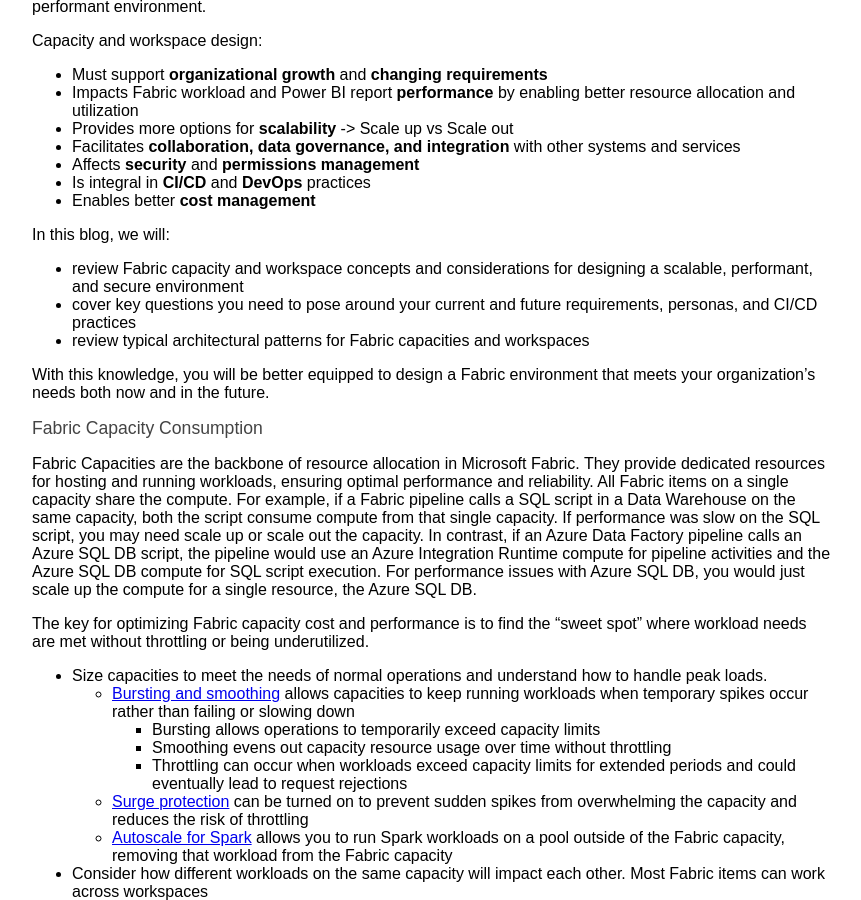
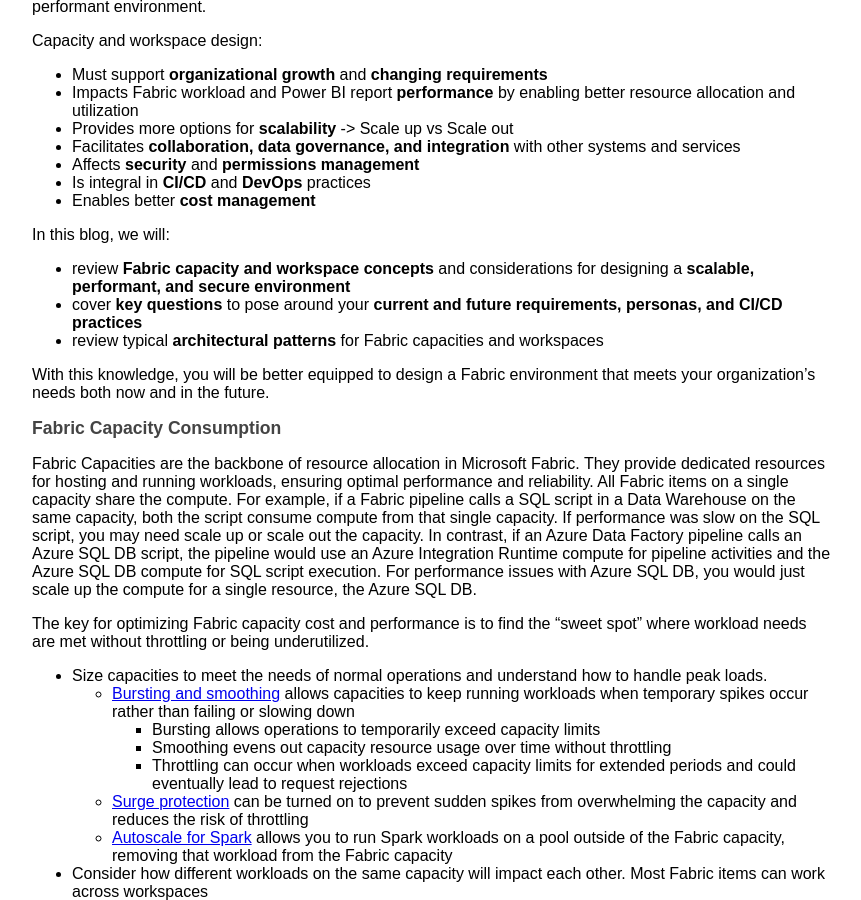
Before and after one commit to jehayesms/jean-hayes-ai-analytics, a Jekyll site: the page built from _posts/2025-12-22-capacity-ws-design.md, in a window 1280 px wide and 900 px high, scrolled down 757 px. Shown: the whole window, without its empty margins (68-929 px from the left). Built offline with Jekyll 4.4.1, drawn with Linux system fonts in a browser that asks for light colours; comment, search, counter and statistics services are not loaded.

```diff
--- a/_posts/2025-12-22-capacity-ws-design.md
+++ b/_posts/2025-12-22-capacity-ws-design.md
@@ -23,13 +23,13 @@ Capacity and workspace design:
 
 In this blog, we will:
 
-- review Fabric capacity and workspace concepts and considerations for designing a scalable, performant, and secure environment
-- cover key questions you need to pose around your current and future requirements, personas, and CI/CD practices
-- review typical architectural patterns for Fabric capacities and workspaces
+- review **Fabric capacity and workspace concepts** and considerations for designing a **scalable, performant, and secure environment**
+- cover **key questions**  to pose around your **current and future requirements, personas, and CI/CD practices**
+- review typical **architectural patterns** for Fabric capacities and workspaces
 
 With this knowledge, you will be better equipped to design a Fabric environment that meets your organization's needs both now and in the future.
 
-## Fabric Capacity Consumption
+## **Fabric Capacity Consumption**
 
 Fabric Capacities are the backbone of resource allocation in Microsoft Fabric. They provide dedicated resources for hosting and running workloads, ensuring optimal performance and reliability. All Fabric items on a single capacity share the compute. For example, if a Fabric pipeline calls a SQL script in a Data Warehouse on the same capacity, both the script consume compute from that single capacity. If performance was slow on the SQL script, you may need scale up or scale out the capacity. In contrast, if an Azure Data Factory pipeline calls an Azure SQL DB script, the pipeline would use an Azure Integration Runtime compute for pipeline activities and the Azure SQL DB compute for SQL script execution. For performance issues with Azure SQL DB, you would just scale up the compute for a single resource, the Azure SQL DB.
 
@@ -58,7 +58,7 @@ Additionally, like other Fabric resources, Fabric Capacities can be tagged for c
 
 Check the [Fabric Roadmap](https://roadmap.fabric.microsoft.com/?product=administration%2Cgovernanceandsecurity) frequently for upcoming features that may impact capacity management, such as Fabric capacity overage billing, due for public preview in Q1 2026.
 
-## Workspace Design Considerations
+## **Workspace Design Considerations**
 
 ![Fabric Deployment Pipelines Overview]( {{"assets/images/fabric-cap-ws/fabric-cap-ws-03.png"| relative_url}} )
 
```
Also changed, not shown: assets/images/fabric-cap-ws/fabric-cap-ws-01.png.
